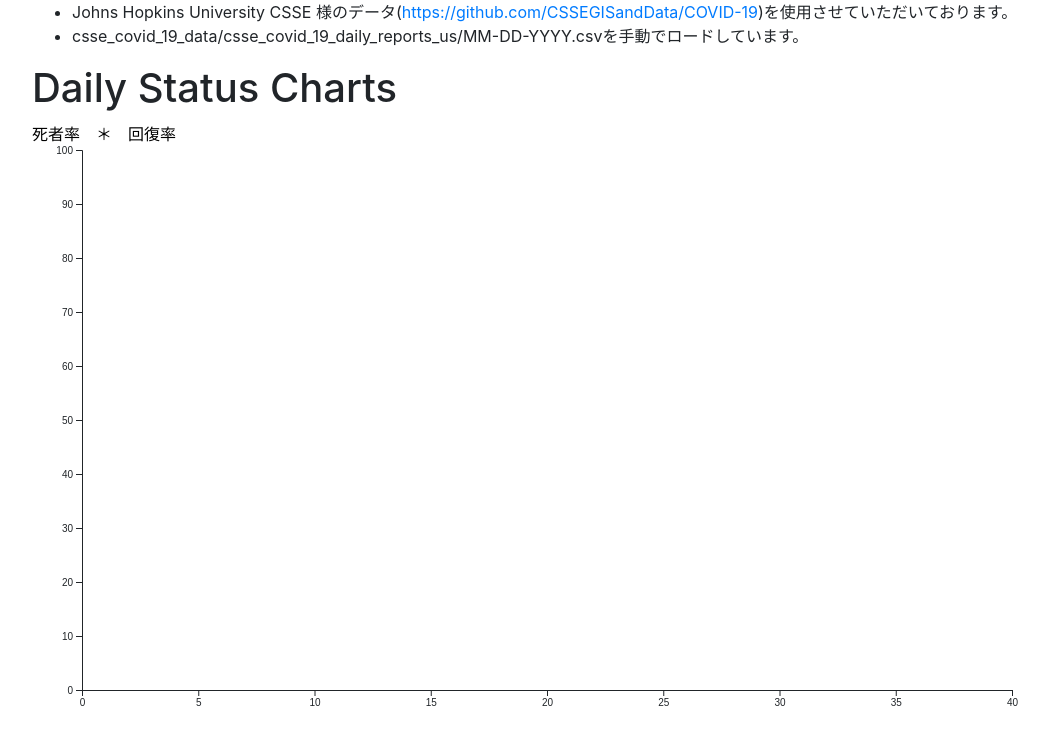
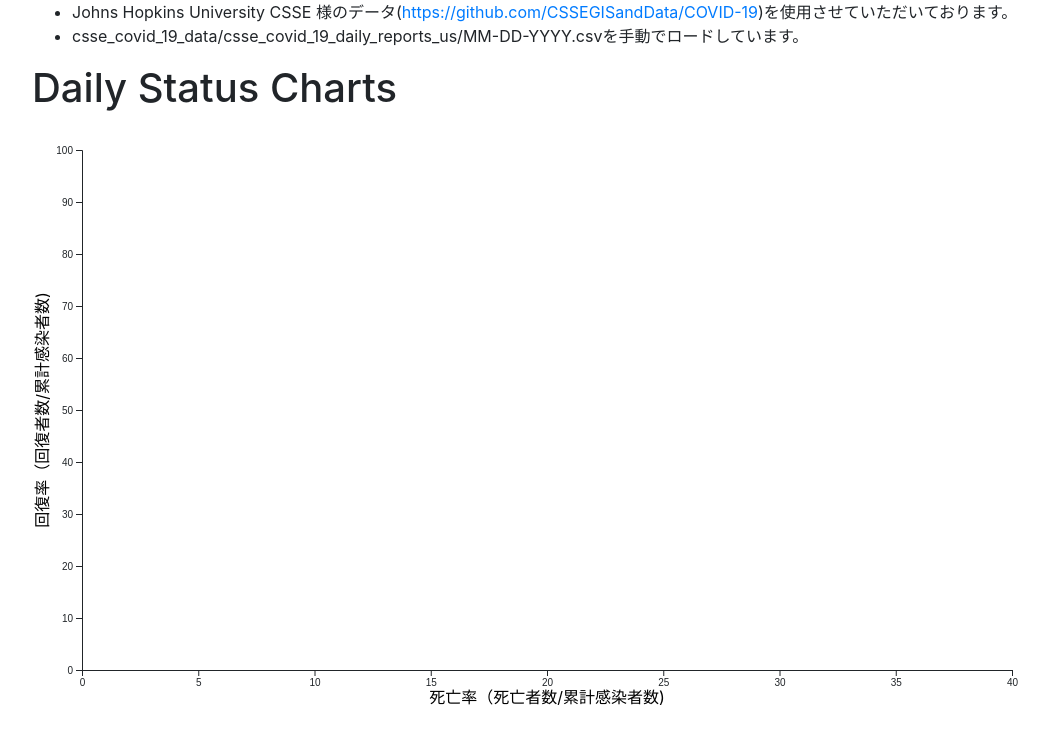
Before and after one commit to o-uzuki/cov19-django, a Django app: page /cov19diff/daylychart in a window 1280 px wide. Shown: the part 40-785 px from the top of the page, without its empty margins (53-1102 px from the left). Run offline with Django 3.2, Linux system fonts and the light colour scheme; data that the repository does not hold is empty; some libraries are stand-ins or nearby versions.

Commit message:
axis label

```diff
--- a/cov19diff/templates/cov19diff/dschart.html
+++ b/cov19diff/templates/cov19diff/dschart.html
@@ -34,7 +34,7 @@
   {% endfor %}
     ];
 
-  svg = makeChart("#chart","死者率　＊　回復率")
+  svg = makeChart("#chart","死亡率（死亡者数/累計感染者数)","回復率（回復者数/累計感染者数)")
   drawChart(svg) ;
 
   var timer = setInterval(() => drawChart(svg), 10000)
@@ -57,8 +57,8 @@
     })
   }
 
-  function makeChart(id,title) {
-    margin = ({top: 30, right: 20, bottom: 30, left: 50});
+  function makeChart(id,xlabel,ylabel) {
+    margin = ({top: 30, right: 20, bottom: 50, left: 50});
     width = 1000;
     height = 600;
     x = d3.scaleLinear()
@@ -82,9 +82,19 @@
         .attr("height", height);
 
     svg.append("text")
-        .attr("x", 0)
-        .attr("y", 20)
-        .text(title);
+        .attr("x", (width - margin.right + margin.left) / 2)
+        .attr("y", height - margin.bottom / 3)
+        .attr("text-anchor", "middle")
+        .text(xlabel);
+
+    svg.append("text")
+        .attr("transform", `translate(${margin.left},${margin.top}) rotate(-90)`)
+        //.attr("transform", "rotate(-90)")
+        .attr("x", 0 - ((height - margin.top - margin.bottom)/ 2))
+        .attr("y", 0 - margin.left)
+        .attr("dy", "1em")
+        .attr("text-anchor", "middle")
+        .text(ylabel);
 
     svg.append("g")
         .call(xAxis);
```
